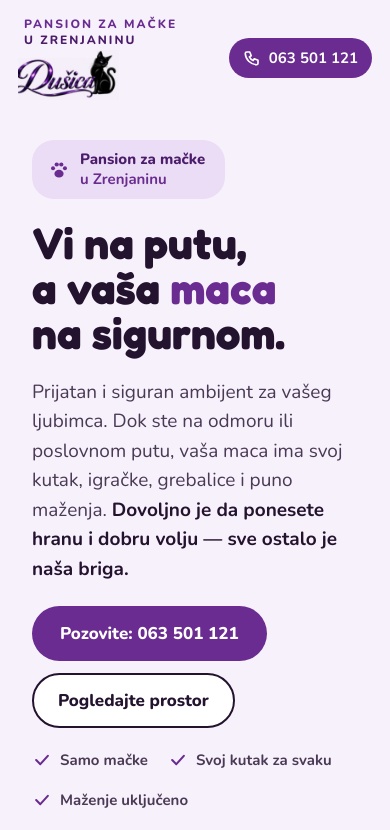
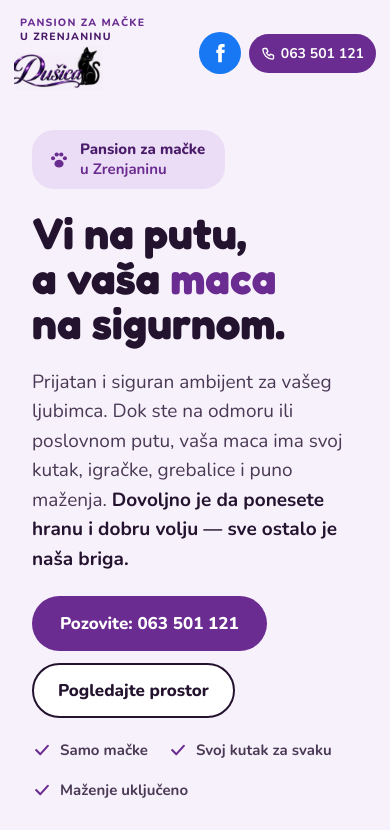
Before and after one commit to Visnja77/Dusica, a plain HTML site: page index.html in a window 390 px wide. Shown: the top 830 px of the page. Drawn offline with Linux system fonts and the light colour scheme.

Commit message:
Facebook ikonica u zaglavlju
Co-Authored-By: Claude Opus 5.5 <noreply@anthropic.com>
Claude-Session: https://claude.ai/code/session_01QWtCiqnAjZf3sXtmatH1VT

```diff
--- a/index.html
+++ b/index.html
@@ -37,11 +37,16 @@ img{max-width:100%}
   h1{font-size:44px!important}
   h2{font-size:32px!important}
   header nav{gap:14px!important;font-size:15px!important}
-  header nav a:not(:last-child){display:none}
-  header.top{flex-wrap:nowrap!important;padding:16px 18px!important;gap:10px!important}
+  header nav a:not(:last-child):not(.fb){display:none}
+  header.top .fb{width:42px!important;height:42px!important}
+  header.top{flex-wrap:nowrap!important;padding:16px 14px!important;gap:8px!important}
+  header.top nav{gap:8px!important}
   header.top .logo{height:50px!important}
   header.top nav{flex-wrap:nowrap!important;flex-shrink:0}
-  header.top nav a:last-child{padding:10px 14px!important;font-size:15px!important;white-space:nowrap}
+  header.top nav a:last-child{padding:10px 12px!important;font-size:14px!important;white-space:nowrap;gap:5px!important}
+  header.top nav a:last-child svg{width:15px;height:15px}
+  header.top .lbl{font-size:10.5px!important;letter-spacing:1.2px!important}
+  header.top .logo{height:44px!important}
   #top{gap:32px!important}
   #cene>div{padding:28px!important}
   .sticker{display:none!important}
@@ -65,6 +70,7 @@ img{max-width:100%}
     <a href="#boravak" style="color: #24132F; text-decoration: none">Boravak</a>
     <a href="#cene" style="color: #24132F; text-decoration: none">Cene</a>
     <a href="#kontakt" style="color: #24132F; text-decoration: none">Kontakt</a>
+    <a class="fb" href="https://www.facebook.com/profile.php?id=61594271100396" target="_blank" rel="noopener" aria-label="Pansion Dušica na Facebooku" style="width: 46px; height: 46px; flex-shrink: 0; border-radius: 50%; background: #1877F2; display: flex; align-items: center; justify-content: center"><svg width="22" height="22" viewBox="0 0 24 24" fill="#fff" aria-hidden="true"><path d="M14 8.5V6.8c0-.8.5-1 .9-1H17V2.2L14 2.2c-3.3 0-4 2.5-4 4.1v2.2H8V12h2v10h4V12h2.8l.4-3.5z"/></svg></a>
     <a href="tel:+38163501121" style="display: flex; align-items: center; gap: 8px; background: #6A2C91; color: #fff; text-decoration: none; padding: 12px 22px; border-radius: 999px"><svg width="18" height="18" viewBox="0 0 24 24" fill="none" stroke="#fff" stroke-width="2.2" stroke-linecap="round" stroke-linejoin="round" aria-hidden="true"><path d="M5 4h4l2 5-2.5 1.5a11 11 0 0 0 5 5L15 13l5 2v4a2 2 0 0 1-2 2A16 16 0 0 1 3 6a2 2 0 0 1 2-2"/></svg>063 501 121</a>
   </nav>
 </header>
```
